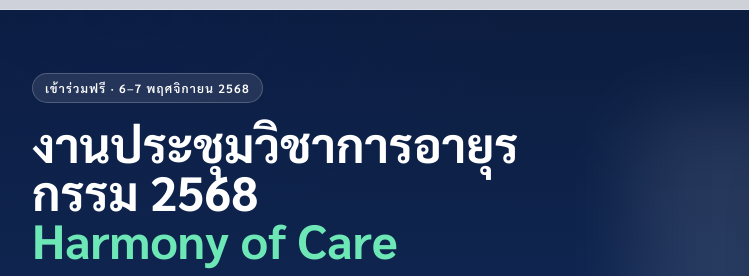
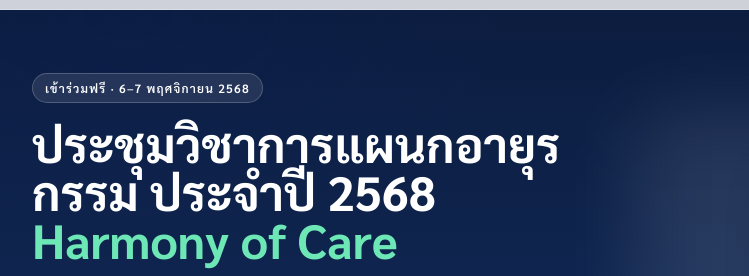
Before and after one commit to ratcki/imbrhconf25, a plain HTML site: page index.html in a window 1280 px wide. Shown: the part 55-331 px from the top of the page, 0-749 px from the left. Drawn offline with nearby package versions, Linux system fonts and the light colour scheme.

Commit message:
ประชุมวิชาการแผนกอายุรกรรม ประจำปี 2568

```diff
--- a/index.html
+++ b/index.html
@@ -91,7 +91,7 @@
             เข้าร่วมฟรี · 6–7 พฤศจิกายน 2568
           </span>
           <h1 class="mt-4 text-3xl sm:text-4xl lg:text-5xl font-extrabold leading-tight">
-            งานประชุมวิชาการอายุรกรรม 2568<br>
+            ประชุมวิชาการแผนกอายุรกรรม ประจำปี 2568<br>
             <span class="text-emerald-300">Harmony of Care</span>
           </h1>
           <p class="mt-4 text-white/90 text-base sm:text-lg max-w-xl">
```
